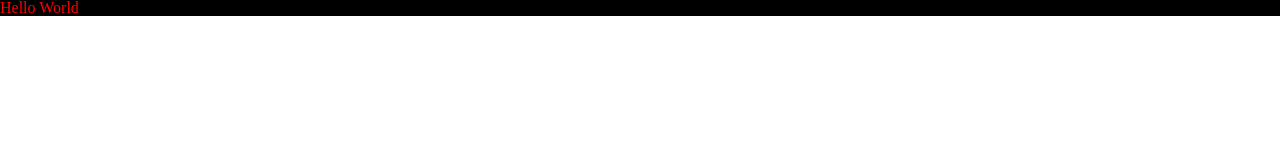
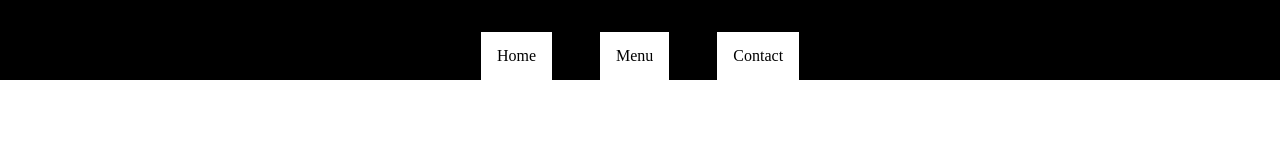
Before and after one commit to Gatteber/restaurant-page, a website built with webpack: page dist/index.html in a window 1280 px wide. Built offline with nearby package versions, Linux system fonts and the light colour scheme.

Commit message:
added element creation function, added initial navbar elements.

```diff
--- a/src/pageinit.js
+++ b/src/pageinit.js
@@ -2,21 +2,24 @@
 
 const pageLoad = (() => {
     const getContent = document.getElementById('content');
-    // const test = document.createElement('div');
-    // test.classList.add('hellotest');
-    // test.innerHTML = "Hello, World!";
-    // getContent.appendChild(test);
-
-    // const getDiv = document.querySelector('.hellotest');
-    // const newChild = document.createElement('div');
-    // newChild.innerHTML = ("I'm a new div!!");
-    // getDiv.appendChild(newChild);
     const cHeader = document.createElement('div');
     cHeader.classList.add('content-header');
-    cHeader.innerHTML = "Hello World";
     getContent.appendChild(cHeader);
 
+    //function for appending elements
+    const makeElement = (parent, item, cli, html) => {
+        const e = document.createElement(`${item}`);
+        e.classList.add(`${cli}`);
+        e.innerHTML = html;
+        parent.appendChild(e);
+    };
 
+    makeElement(cHeader, 'div', 'navbar', null);
+    const getNavbar = document.querySelector('.navbar');
+    const headArray = ["Home", "Menu", "Contact"];
+    for (let i=0; i < headArray.length; i++) {
+        makeElement(getNavbar, 'div', 'navbar-link', headArray[i]);
+    };
 
 }
 )();
--- /dev/null
+++ b/src/scss/_header.scss
@@ -0,0 +1,20 @@
+.content-header {
+    background-color: black;
+
+
+}
+
+.navbar {
+    width: 100%;
+    height: 10vh;
+    display: flex;
+    justify-content: center;
+    align-items: flex-end;
+    gap: 3rem;
+    color: black;
+}
+
+.navbar-link {
+    padding: 1rem;
+    background-color: white;
+}
--- a/src/style.scss
+++ b/src/style.scss
@@ -1,4 +1,6 @@
 @import "./scss/meyer";
+@import "./scss/variables";
+@import "./scss/header";
 
 /* Anything after this will over-write above styles */
 
@@ -6,9 +8,5 @@
 $body-color: red;
 
 body {
-  color: $body-color;
+
 }
-
-.content-header {
-    background-color: black;
-}
```
Also changed, not shown: dist/main.js, src/scss/_variables.scss (added).
